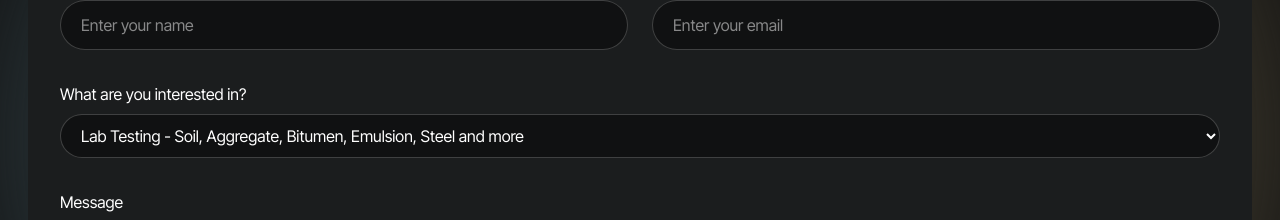
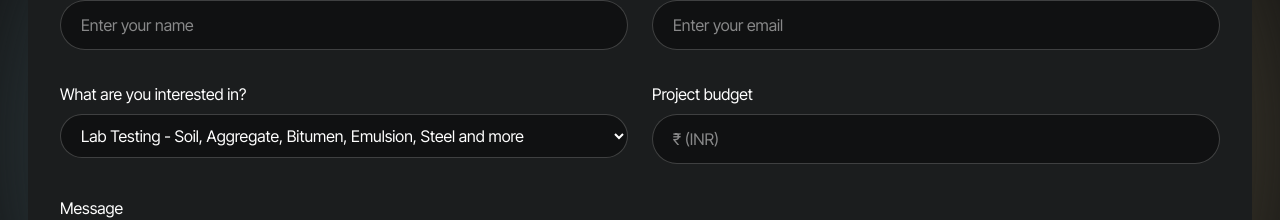
Before and after one commit to prathvitomar/Element-Labs, a Next.js app in the folder element-lab/: page /contact in a window 1280 px wide. Shown: the part 417-637 px from the top of the page. Built offline with nearby package versions, Linux system fonts and the light colour scheme; no server answers.

Commit message:
Data Changes in mail and Contact Form

```diff
--- a/element-lab/src/app/components/contact-form/index.tsx
+++ b/element-lab/src/app/components/contact-form/index.tsx
@@ -7,7 +7,7 @@ function ContactForm() {
   const [formData, setFormData] = useState({
     name: "",
     email: "",
-    interest: "design & branding",
+    interest: "",
     budget: "",
     message: "",
   });
@@ -24,7 +24,7 @@ function ContactForm() {
   const reset = () => {
     formData.name = "";
     formData.email = "";
-    formData.interest = "design & branding";
+    formData.interest = "";
     formData.budget = "";
     formData.message = "";
   };
@@ -33,7 +33,9 @@ function ContactForm() {
     e.preventDefault();
     setLoader(true);
 
-    fetch("https://formsubmit.co/ajax/sarang.sharma@elementlabs.in", {
+    fetch(
+      "https://formsubmit.co/ajax/sarang.sharma@elementlabs.in,kartik.shukla@elementlabs.in",
+      {
         method: "POST",
         headers: { "Content-type": "application/json" },
         body: JSON.stringify({
@@ -43,7 +45,8 @@ function ContactForm() {
           budget: formData.budget,
           message: formData.message,
         }),
-    })
+      }
+    )
       .then((response) => response.json())
       .then((data) => {
         console.log(data);
@@ -183,12 +186,15 @@ function ContactForm() {
                         Third Party Inspection - Quality, Quantity, Weightment,
                         Paste Control, Waterproofing and more
                       </option>
+                      <option value="Others">
+                        Others
+                      </option>
                     </select>
                   </div>
 
-                  {/* <div className='w-full'>
-                    <label htmlFor='budget'>Project budget</label>
-                    <select
+                  <div className="w-full">
+                    <label htmlFor="budget">Project budget</label>
+                    {/* <select
                       className='w-full mt-2 text-base px-4 rounded-full py-2.5 border transition-all duration-500 dark:text-white border-solid dark:border-white/20 focus:outline-0 dark:bg-black/40'
                       name='budget'
                       id='budget'
@@ -197,8 +203,18 @@ function ContactForm() {
                       <option value=''>Select your budget</option>
                       <option value='$10000'>$10,000</option>
                       <option value='$50500'>$50,500</option>
-                    </select>
-                  </div> */}
+                    </select> */}
+                    <input
+                      className="w-full mt-2 rounded-full border px-5 py-3 outline-hidden transition dark:border-white/20
+                                                focus:border-dark_black/50 dark:focus:border-white/50 dark:bg-black/40"
+                      id="budget"
+                      type="budget"
+                      name="budget"
+                      value={formData.budget}
+                      onChange={handleChange}
+                      placeholder="₹ (INR)"
+                    />
+                  </div>
                 </div>
                 <div className="w-full">
                   <label htmlFor="message">Message</label>
--- a/element-lab/src/app/components/layout/header/index.tsx
+++ b/element-lab/src/app/components/layout/header/index.tsx
@@ -189,7 +189,7 @@ const Header = () => {
                   </>
                 ) : (
                   <>
-                    <Link
+                    {/* <Link
                       href={'/signin'}
                       className='w-full border border-dark_black dark:border-white text-primary px-4 py-2 rounded-md hover:bg-dark_black dark:hover:bg-white hover:text-white dark:hover:text-dark_black'>
                       Sign In
@@ -198,7 +198,7 @@ const Header = () => {
                       href={'/signup'}
                       className='w-full text-white dark:text-dark_black px-4 py-2 bg-dark_black dark:bg-white rounded-md hover:opacity-90'>
                       Sign Up
-                    </Link>
+                    </Link> */}
                   </>
                 )}
               </div>
```
Lines whose indentation alone changed are shown as unchanged.
